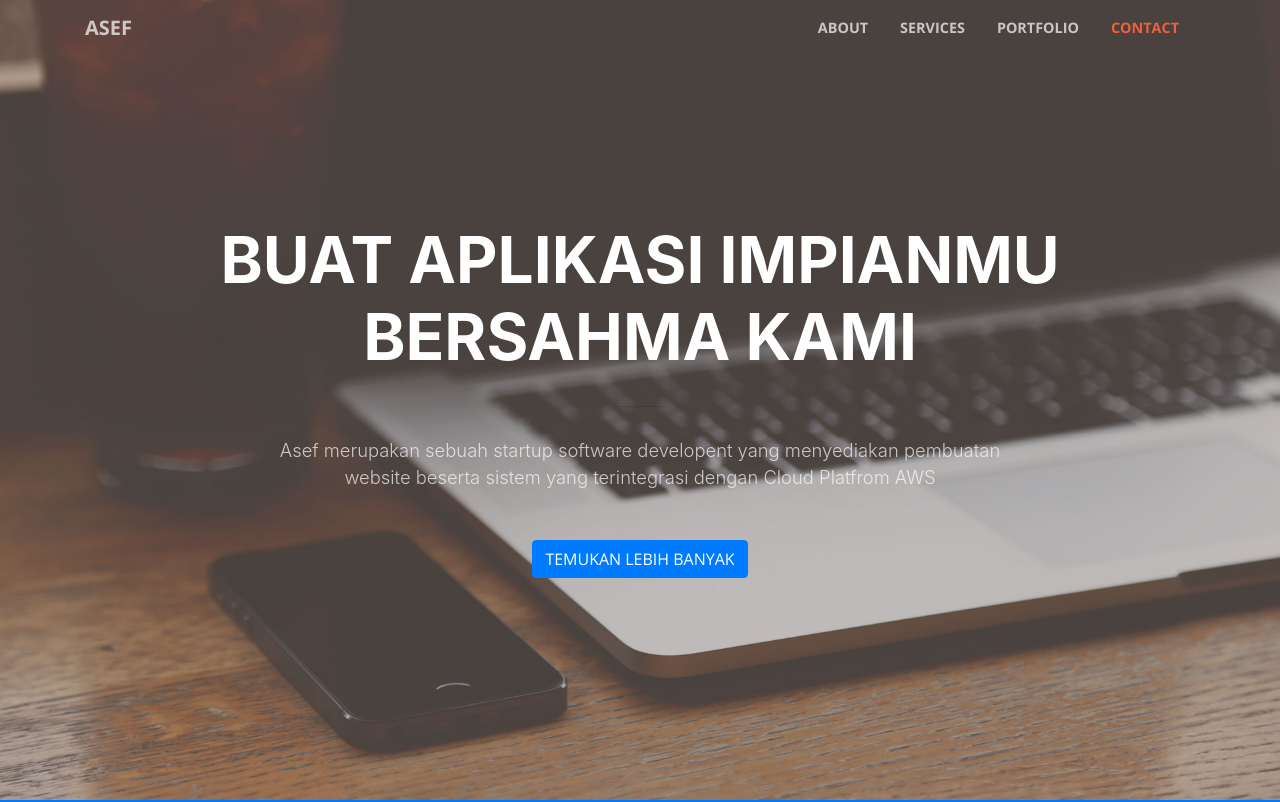
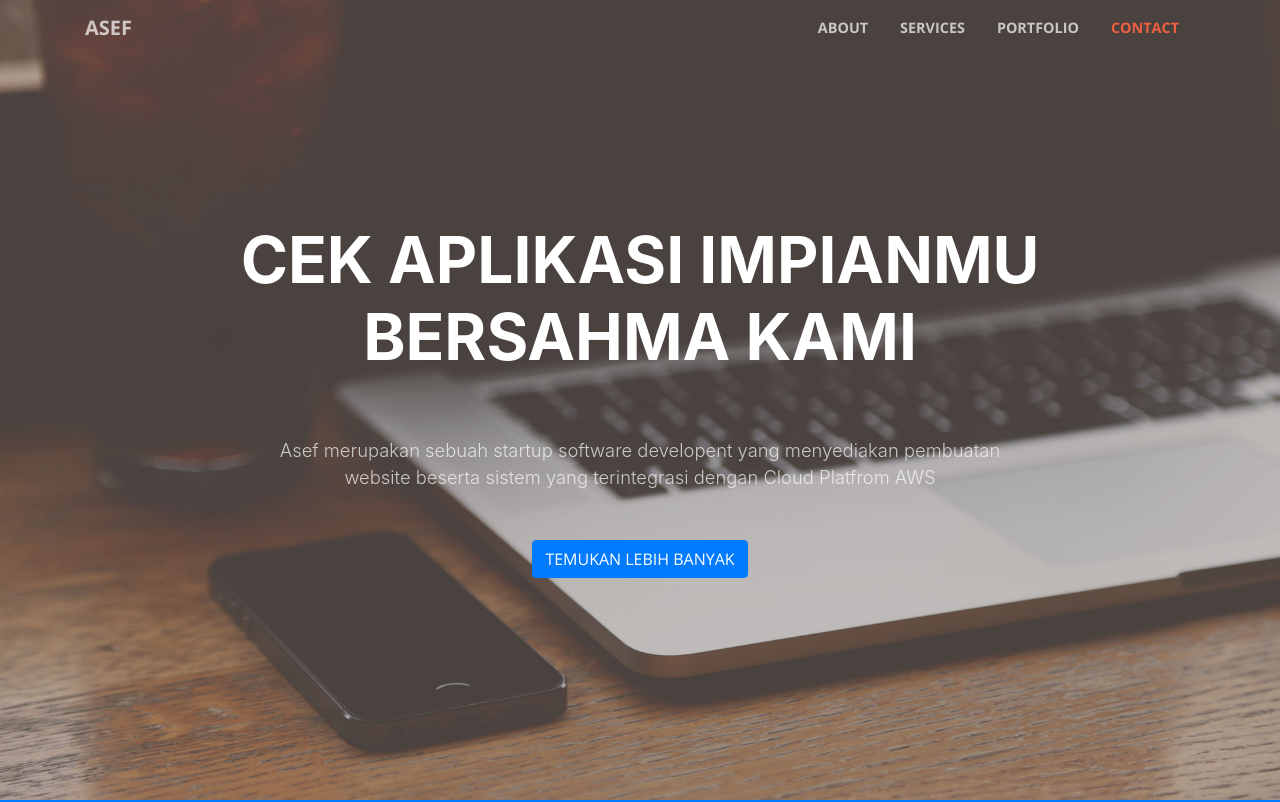
Before and after one commit to asefamarudin/landing-page, a website with bundled scripts: page index.html in a window 1280 px wide. Shown: the top 802 px of the page. Built offline with nearby package versions, Linux system fonts and the light colour scheme.

Commit message:
Update index.html

```diff
--- a/index.html
+++ b/index.html
@@ -59,7 +59,7 @@
       <div class="row">
         <div class="col-lg-10 mx-auto">
           <h1 class="text-uppercase">
-            <strong>Buat Aplikasi Impianmu bersahma kami</strong>
+            <strong>CEK Aplikasi Impianmu bersahma kami</strong>
           </h1>
           <hr>
         </div>
```
